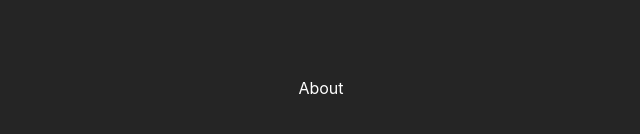
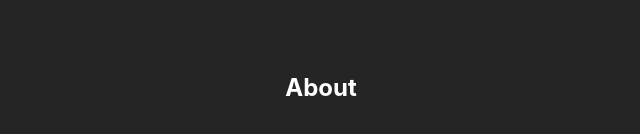
Before and after one commit to vinitus/make-router, a React (Vite) app: page /about in a window 1280 px wide. Shown: the part 312-446 px from the top of the page, without its empty margins (319-959 px from the left). Built offline with nearby package versions, Linux system fonts and the light colour scheme.

Commit message:
feat:div를 h2로 변경

```diff
--- a/src/Page/About.tsx
+++ b/src/Page/About.tsx
@@ -1,3 +1,3 @@
 export default function About() {
-  return <div>About</div>;
+  return <h2>About</h2>;
 }
--- a/src/Page/Root.tsx
+++ b/src/Page/Root.tsx
@@ -1,3 +1,3 @@
 export default function Root() {
-  return <div>Root</div>;
+  return <h2>Root</h2>;
 }
```
